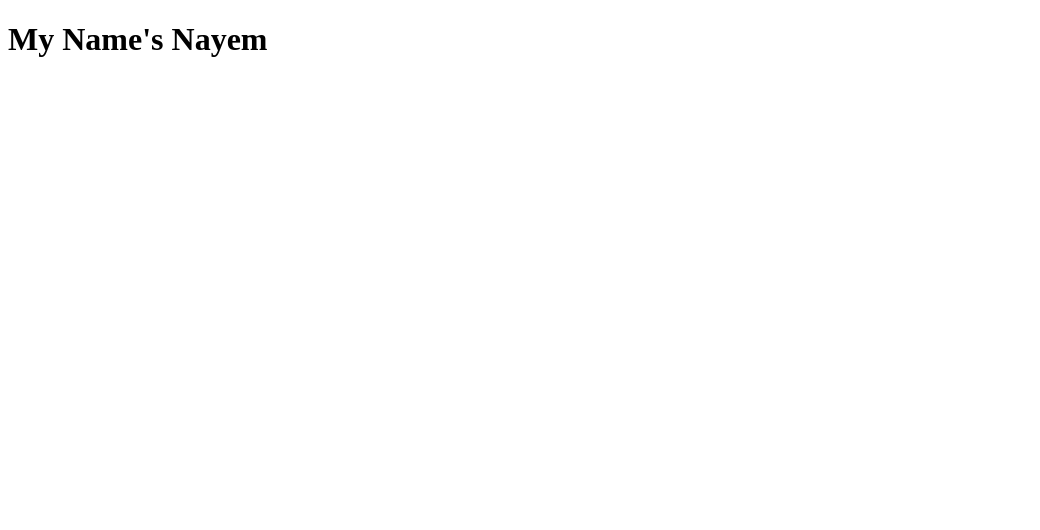
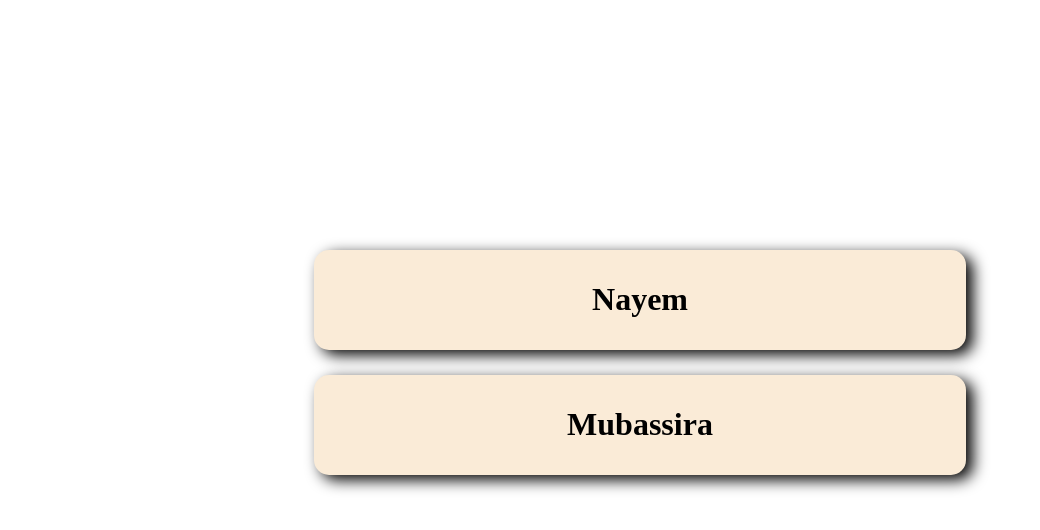
Before and after one commit to 123naim/my-simple-website, a plain HTML site: page index.html in a window 1280 px wide. Shown: the whole page, without its empty margins (0-1040 px from the left). Drawn offline with Linux system fonts and the light colour scheme.

Commit message:
second commit

```diff
--- a/index.html
+++ b/index.html
@@ -4,8 +4,41 @@
     <meta charset="UTF-8">
     <meta name="viewport" content="width=device-width, initial-scale=1.0">
     <title>My simple website</title>
+    <style>
+        .card{
+            margin-top: 250px;
+            margin-left: auto;
+            margin-right: auto;
+            width: 50%;
+            height: 50%;
+            padding: 10px;
+            text-align: center;
+            color: black;
+            background-color: antiquewhite;
+            box-shadow:7px 5px 15px black;
+            border-radius: 15px;
+}
+        .box{
+            margin-top: 25px;
+            margin-left: auto;
+            margin-right: auto;
+            width: 50%;
+            height: 50%;
+            padding: 10px;
+            text-align: center;
+            color: black;
+            background-color: antiquewhite;
+            box-shadow:7px 5px 15px black;
+            border-radius: 15px;
+}
+    </style>
 </head>
 <body>
-    <h1>My Name's Nayem</h1>
+    <div class="card">
+        <h1>Nayem</h1>
+    </div>
+    <div class="box">
+        <h1>Mubassira</h1>
+    </div>
 </body>
 </html>
```
